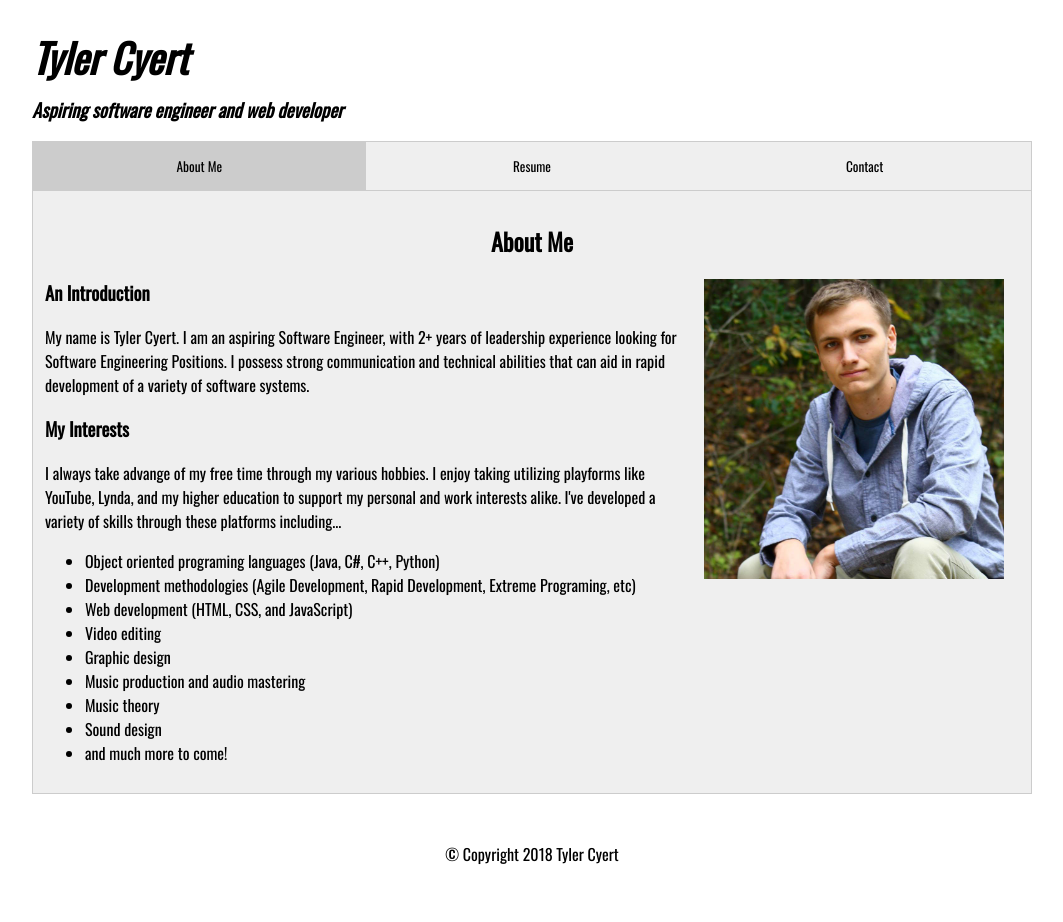
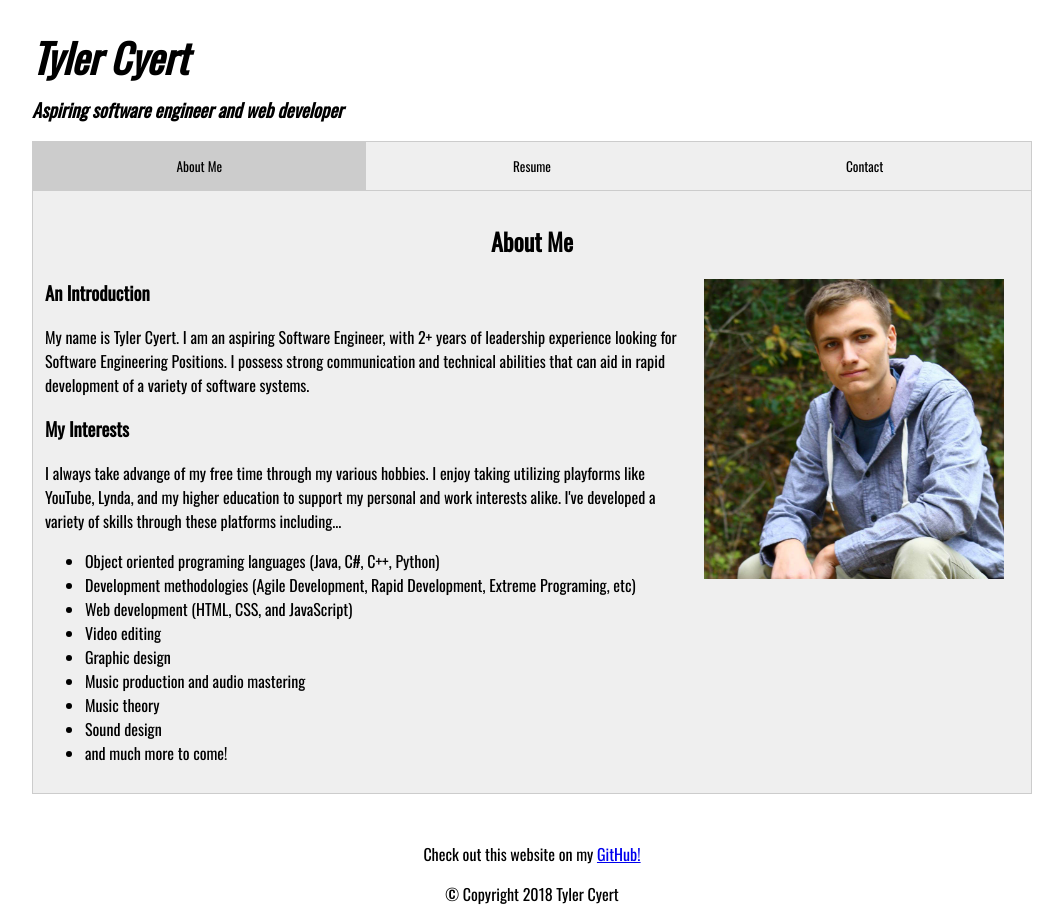
Before and after one commit to tylercyert/TylerCyert, a plain HTML site: page index.html in a window 1280 px wide. Shown: the whole page, without its empty margins (108-1171 px from the left). Before the commit the page ends 866 px from the top, so only its background shows below. Drawn offline with nearby package versions, Linux system fonts and the light colour scheme.

Commit message:
Better formating added

```diff
--- a/index.html
+++ b/index.html
@@ -76,5 +76,6 @@ function openTab(evt, tab) {
     document.getElementById("defaultOpen").click();
   </script>
 </body>
-<footer>&copy; Copyright 2018 Tyler Cyert</footer>
+    <footer><p>Check out this website on my <a href="https://github.com/tylercyert/TylerCyert">GitHub!</a></p>
+    <p>&copy; Copyright 2018 Tyler Cyert</p></footer>
 </html>
```
Lines whose indentation alone changed are shown as unchanged.
